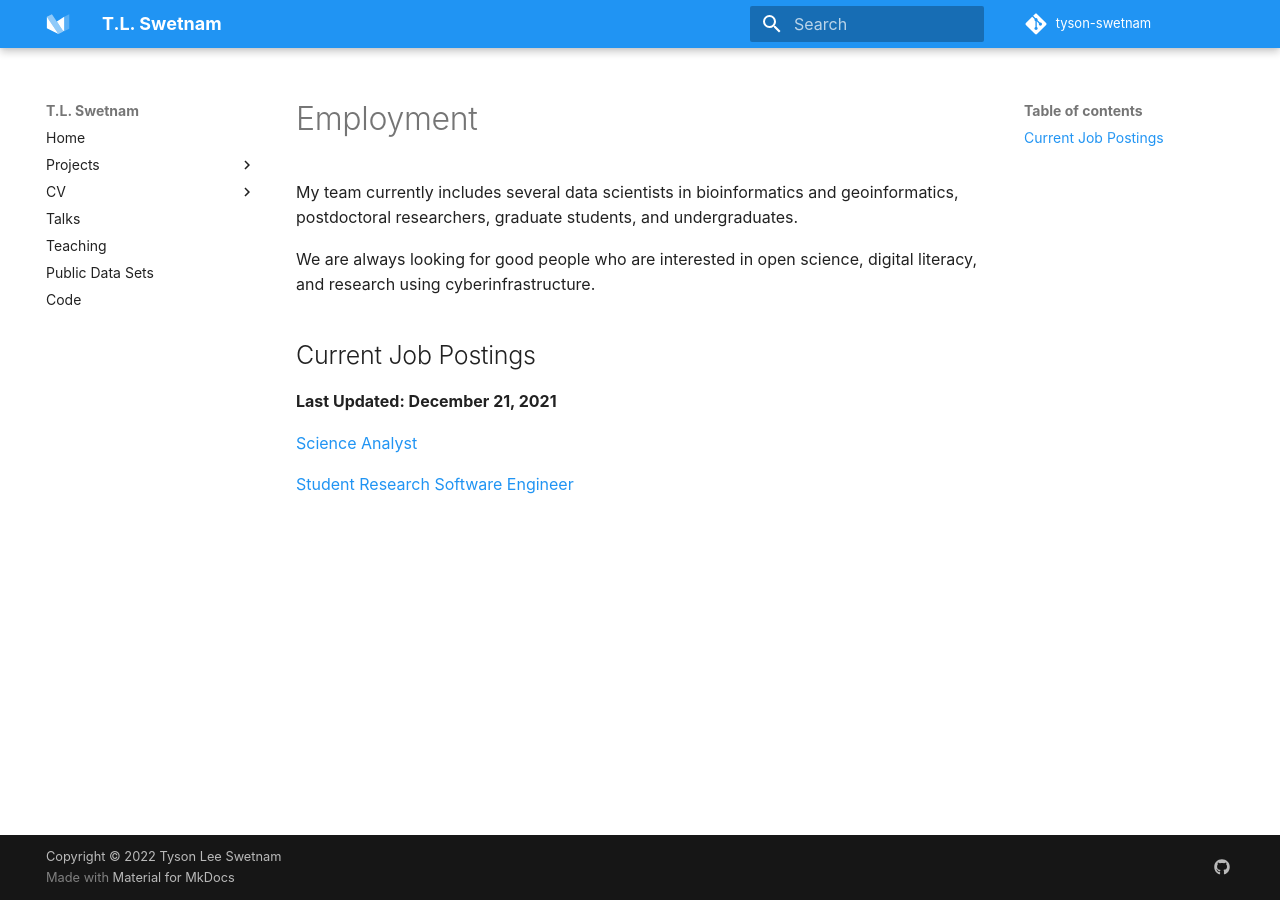
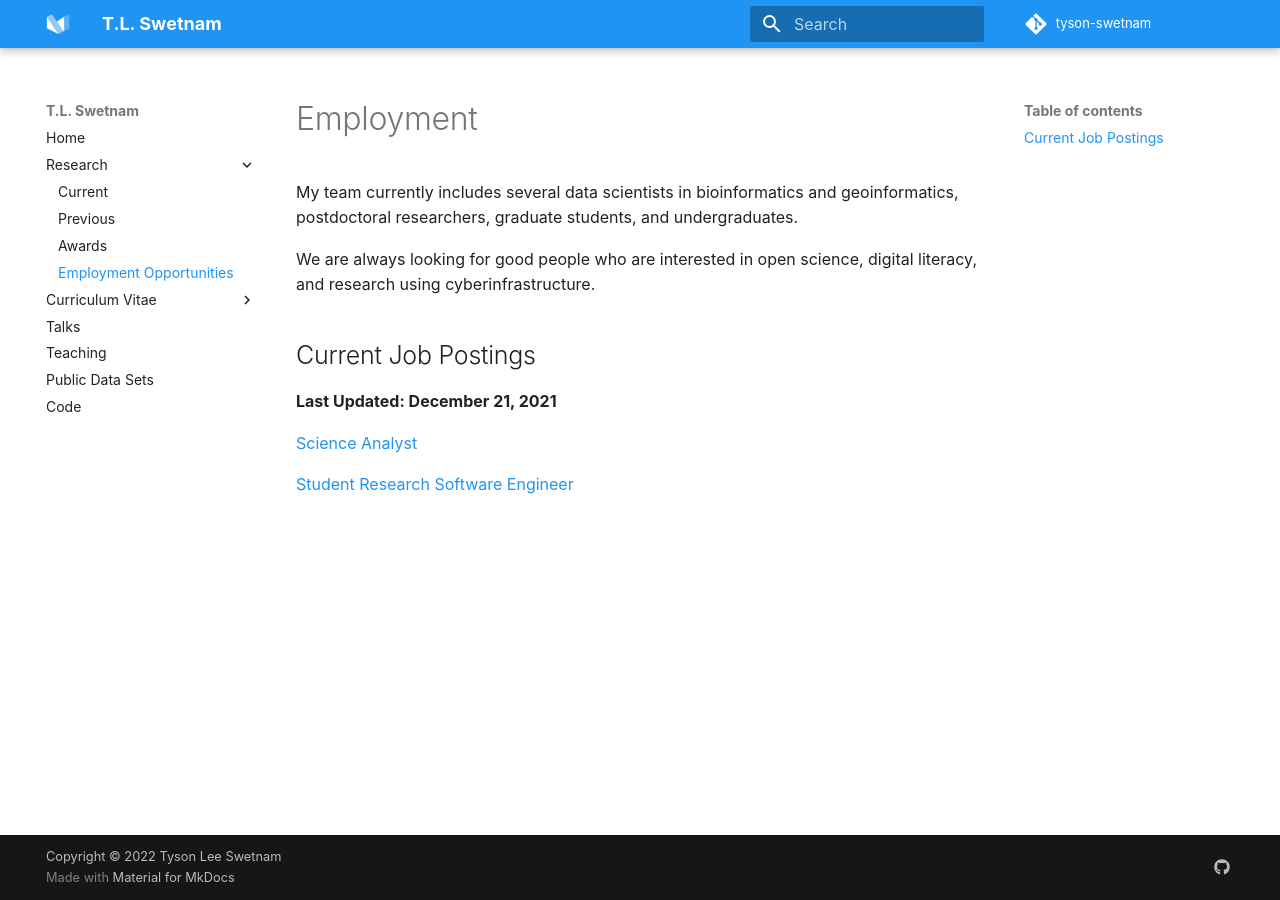
Before and after one commit to tyson-swetnam/new-website, an MkDocs documentation site: the page built from docs/jobs.md, in a window 1280 px wide. Built offline with MkDocs 1.6.1 and Material for MkDocs 9.7.7, drawn with Linux system fonts in a browser that asks for light colours; some web fonts are replaced; comment, search, counter and statistics services are not loaded.

Commit message:
Update mkdocs.yml

```diff
--- a/mkdocs.yml
+++ b/mkdocs.yml
@@ -84,12 +84,14 @@ markdown_extensions:
 # Page tree
 nav:
   - Home: index.md
-  - Projects:
+  - Research:
     - Current: current_projects.md
     - Previous: previous_projects.md
-  - CV:
-    - Curriculum Vitae: cv.md
-    - Publication List: publications.md
+    - Awards: awards.md
+    - Employment Opportunities: jobs.md
+  - Curriculum Vitae:
+    - Download: cv.md
+    - Pubication List: publications.md
   - Talks: talks.md
   - Teaching: teaching.md
   - Public Data Sets: data.md
```
